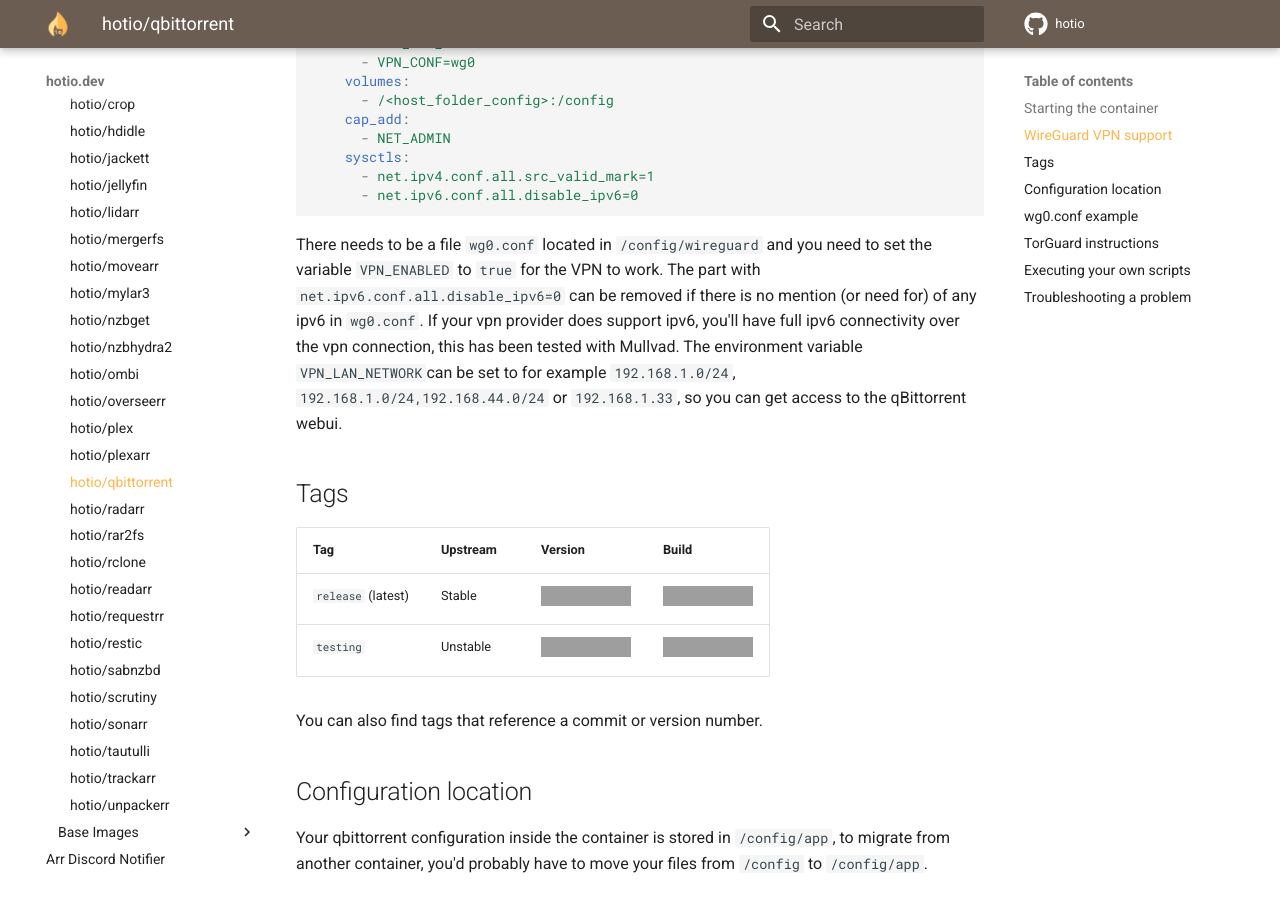
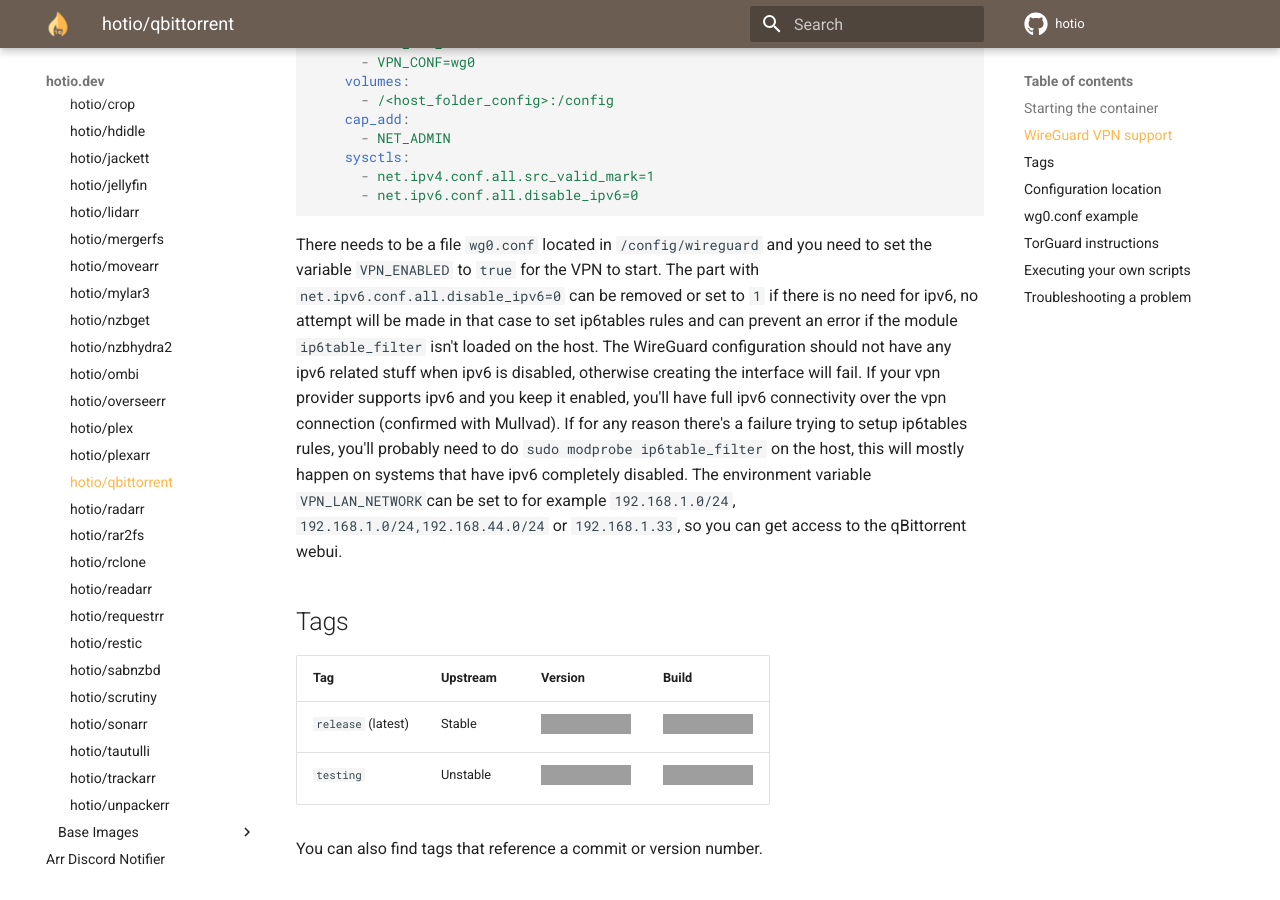
Before and after one commit to hotio/website, an MkDocs documentation site: the page built from docs/containers/qbittorrent.md, in a window 1280 px wide and 900 px high, scrolled down 2268 px. Built offline with MkDocs 1.6.1 and Material for MkDocs 9.7.7, drawn with Linux system fonts in a browser that asks for light colours; grey boxes are pictures that could not be loaded.

Commit message:
updat qbit docs about ipv6

````diff
--- a/docs/containers/qbittorrent.md
+++ b/docs/containers/qbittorrent.md
@@ -113,7 +113,7 @@
       - net.ipv6.conf.all.disable_ipv6=0
 ```
 
-There needs to be a file `wg0.conf` located in `/config/wireguard` and you need to set the variable `VPN_ENABLED` to `true` for the VPN to work. The part with `net.ipv6.conf.all.disable_ipv6=0` can be removed if there is no mention (or need for) of any ipv6 in `wg0.conf`. If your vpn provider does support ipv6, you'll have full ipv6 connectivity over the vpn connection, this has been tested with Mullvad. The environment variable `VPN_LAN_NETWORK`can be set to for example `192.168.1.0/24`, `192.168.1.0/24,192.168.44.0/24` or `192.168.1.33`, so you can get access to the qBittorrent webui.
+There needs to be a file `wg0.conf` located in `/config/wireguard` and you need to set the variable `VPN_ENABLED` to `true` for the VPN to start. The part with `net.ipv6.conf.all.disable_ipv6=0` can be removed or set to `1` if there is no need for ipv6, no attempt will be made in that case to set ip6tables rules and can prevent an error if the module `ip6table_filter` isn't loaded on the host. The WireGuard configuration should not have any ipv6 related stuff when ipv6 is disabled, otherwise creating the interface will fail. If your vpn provider supports ipv6 and you keep it enabled, you'll have full ipv6 connectivity over the vpn connection (confirmed with Mullvad). If for any reason there's a failure trying to setup ip6tables rules, you'll probably need to do `sudo modprobe ip6table_filter` on the host, this will mostly happen on systems that have ipv6 completely disabled. The environment variable `VPN_LAN_NETWORK`can be set to for example `192.168.1.0/24`, `192.168.1.0/24,192.168.44.0/24` or `192.168.1.33`, so you can get access to the qBittorrent webui.
 
 ## Tags
 
````
